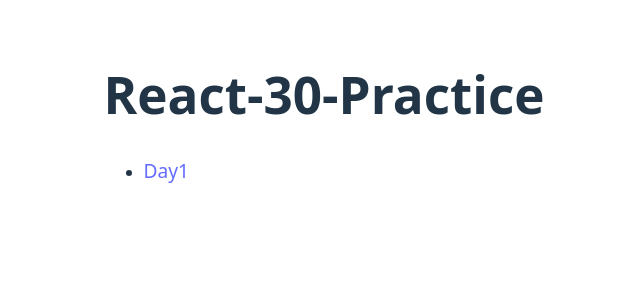
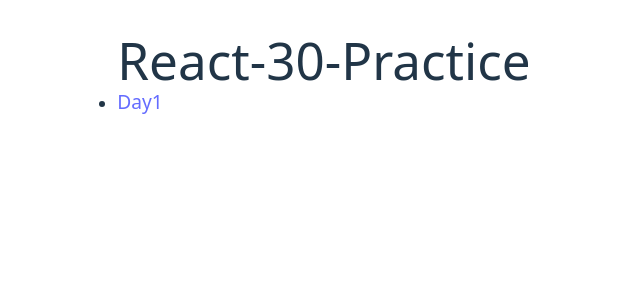
Before and after one commit to hangineer/React-30-Practice, a React (Vite) app: page / in a window 1280 px wide. Shown: the top 300 px of the page, without its empty margins (316-956 px from the left). Built offline with nearby package versions, Linux system fonts and the light colour scheme.

Commit message:
feat: code formatted

```diff
--- a/src/component/PracticeList.jsx
+++ b/src/component/PracticeList.jsx
@@ -1,4 +1,4 @@
-import { Link } from 'react-router';
+import { Link } from "react-router";
 
 function PracticeList() {
   return (
--- a/src/index.css
+++ b/src/index.css
@@ -1,3 +1,5 @@
+@import "tailwindcss";
+
 :root {
   font-family: system-ui, Avenir, Helvetica, Arial, sans-serif;
   line-height: 1.5;
@@ -70,3 +72,9 @@ button:focus-visible {
     font-size: 2.2em;
   }
 }
+
+@layer base {
+  li {
+    list-style-type: disc;
+  }
+}
--- a/vite.config.js
+++ b/vite.config.js
@@ -1,13 +1,14 @@
-import { defineConfig } from 'vite';
-import react from '@vitejs/plugin-react';
-import { fileURLToPath, URL } from 'url';
+import { defineConfig } from "vite";
+import react from "@vitejs/plugin-react";
+import tailwindcss from "@tailwindcss/vite";
+import { fileURLToPath, URL } from "url";
 
 // https://vite.dev/config/
 export default defineConfig({
-  plugins: [react()],
+  plugins: [react(), tailwindcss()],
   resolve: {
     alias: {
-      '@': fileURLToPath(new URL('./src', import.meta.url)),
+      "@": fileURLToPath(new URL("./src", import.meta.url)),
     },
   },
 });
```
Also changed, not shown: src/App.jsx (+4 -4 lines), src/main.jsx (+8 -7 lines), src/routes/index.jsx (+5 -5 lines).
